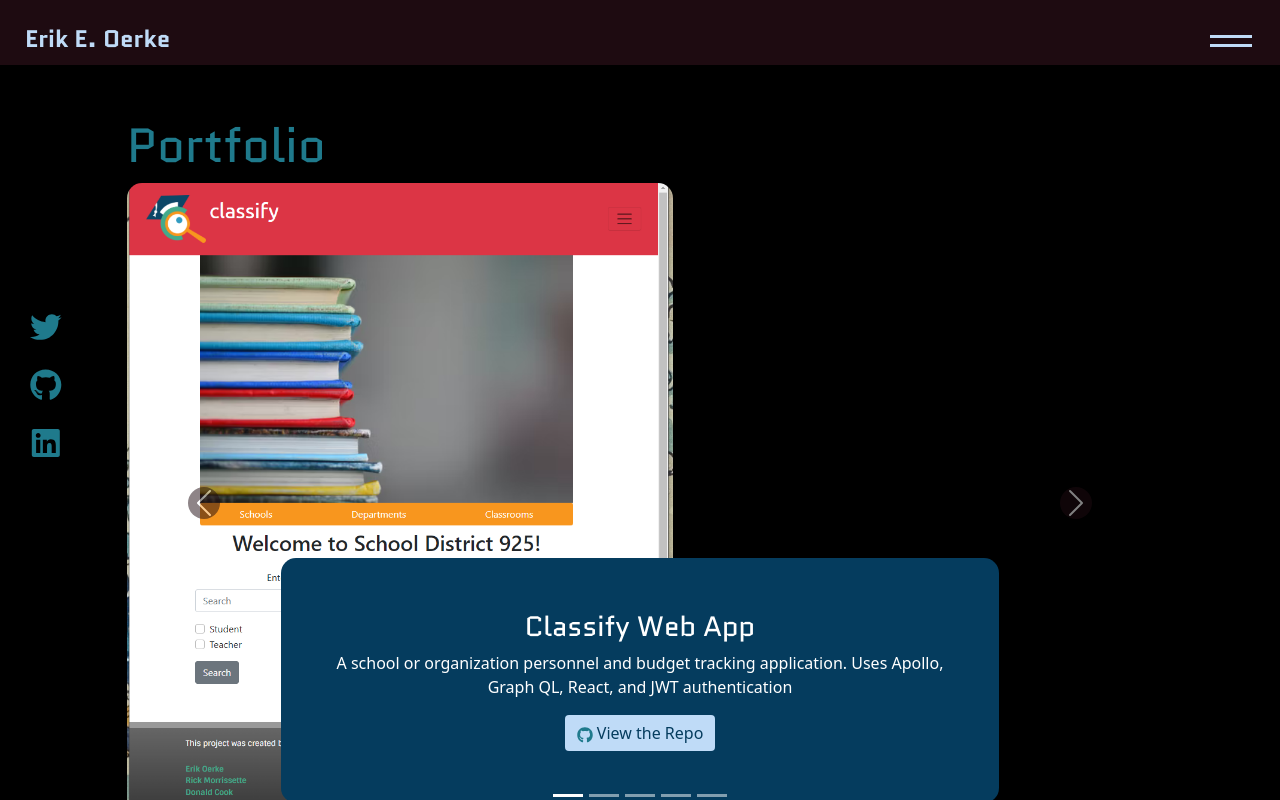
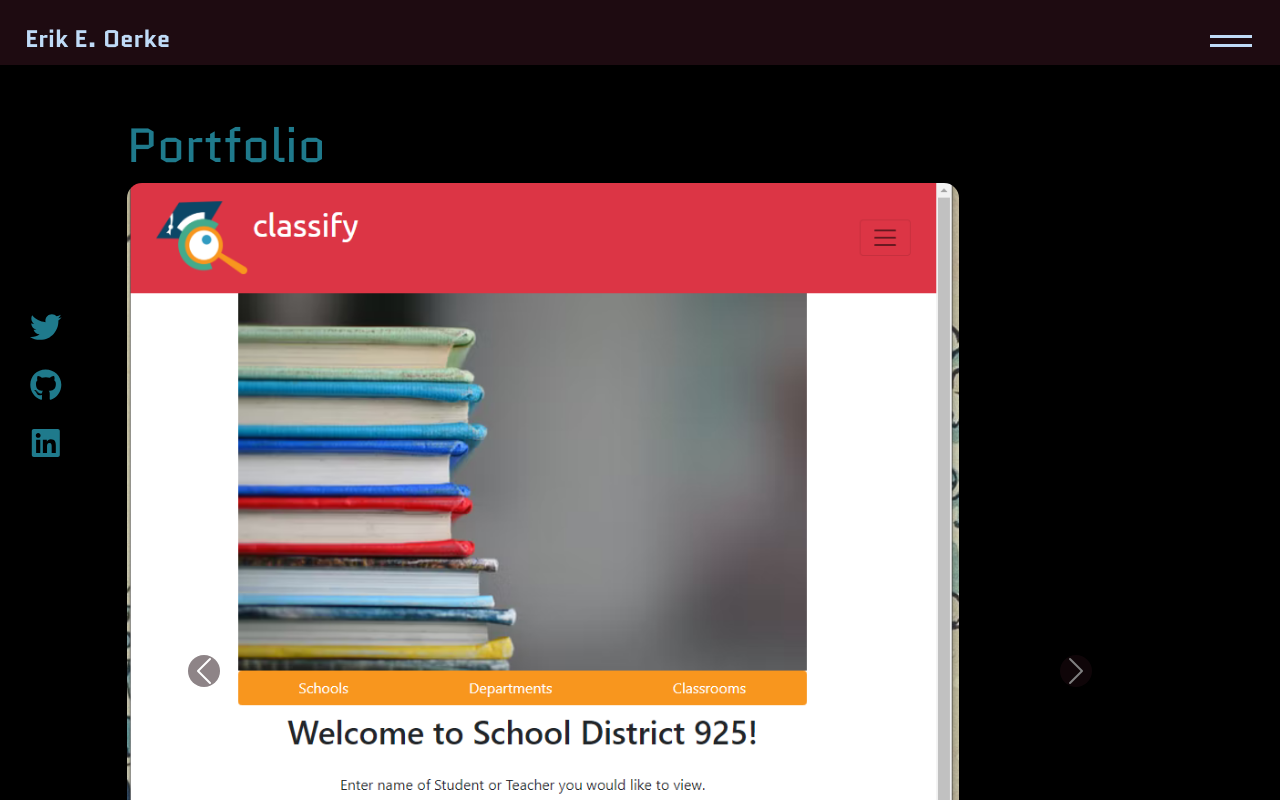
Before and after one commit to eeoerkeedu/eeo-Portfolio-mk3, a React (Create React App) app in the folder client/: page /portfolio in a window 1280 px wide. Shown: the top 800 px of the page. Built offline with nearby package versions, Linux system fonts and the light colour scheme; a web font is replaced by a local one.

Commit message:
fixing typos and root json fiels

```diff
--- a/client/src/pages/About/About.js
+++ b/client/src/pages/About/About.js
@@ -11,7 +11,10 @@ const About = () => {
             <main id="about" className="container text">
                 <h2>About Me</h2>
                 <p>
-                    Hello! If you are looking for an ambitious, attentive, and success motivaed Junior Web Developer look no further. My name is Erik and I'd love to help you with your next project.
+                    Hello! If you are looking for an ambitious, attentive, and  motivated Junior Web Developer look no further. My name is Erik and I'd love to help you with your next project.
+                    <br/>
+                    <br/>
+                    Seeking Careers, as well as Contract & Freelance work.
                 </p>
                 <ul>
                     <li className="about__List"><WiSunrise/> Desire to do better than the previous day.</li>
--- a/client/src/pages/Portfolio/Portfolio.css
+++ b/client/src/pages/Portfolio/Portfolio.css
@@ -5,8 +5,8 @@
 }
 
 .project__image {
-    max-height: 80vh;
-    max-width: 75vw;
+    /* max-height: 80vh; */
+    max-width: 65vw;
     border-radius: 15px;
 }
 
--- a/package.json
+++ b/package.json
@@ -4,10 +4,8 @@
   "description": "",
   "main": "index.js",
   "scripts": {
-    "start": "node server/server.js",
     "dev": "concurrently \"cd server && npm run watch\" \"cd client && npm start\"",
-    "install": "npm install",
-    "seed": "cd server && npm run seed",
+    "install": "cd client && npm install",
     "build": "cd client && npm run build"
   },
   "keywords": [],
@@ -15,7 +13,5 @@
   "license": "ISC",
   "devDependencies": {
     "concurrently": "^7.1.0"
-  },
-  "dependencies": {
   }
 }
```
